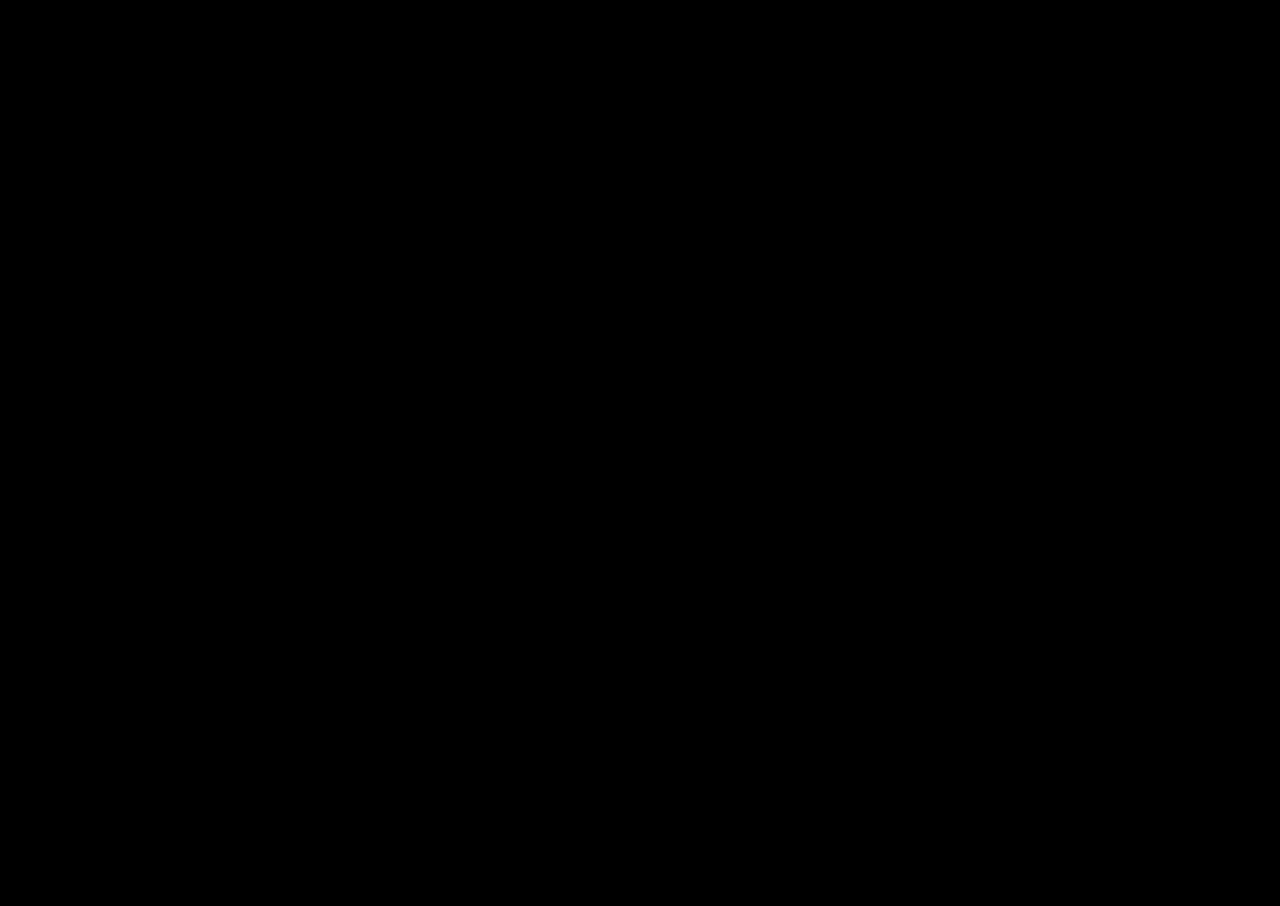
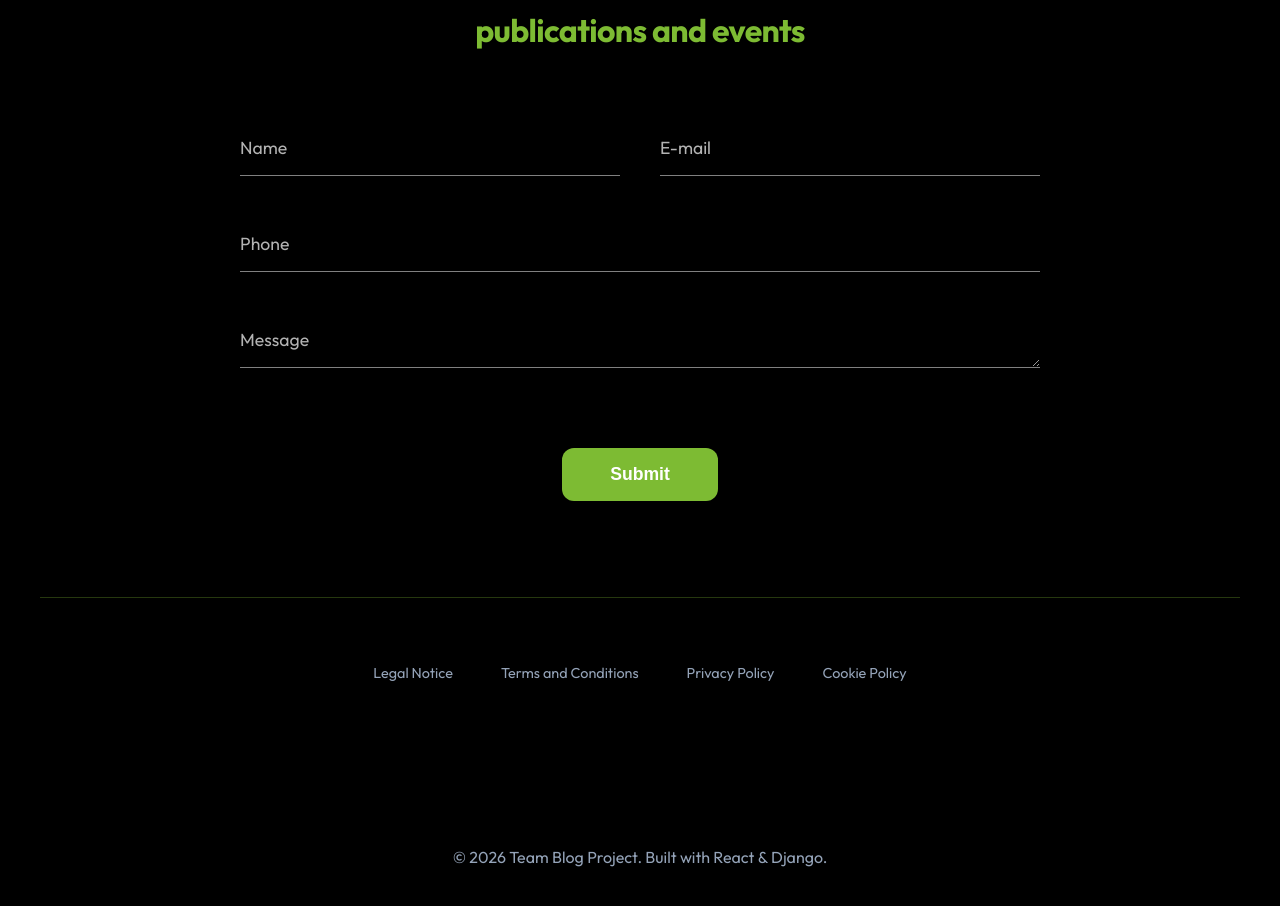
Before and after one commit to mayazahrouni2/blog, a React app in the folder frontend/: page / in a window 1280 px wide. Shown: the part 1191-2097 px from the top of the page. Before the commit the page ends 1235 px from the top, so only its background shows below. Built offline with nearby package versions, Linux system fonts and the light colour scheme; no server answers; the HTML template or start-up script is replaced by a standard one.

Commit message:
Add contact form and footer to Home page

```diff
--- a/frontend/src/index.css
+++ b/frontend/src/index.css
@@ -693,3 +693,97 @@ h3 {
   transform: scale(1.05);
   box-shadow: 0 0 20px rgba(125, 187, 51, 0.4);
 }
+
+/* Contact Section Styles */
+.contact-section {
+  padding: 6rem 0;
+  background: var(--background);
+  position: relative;
+}
+
+.mailing-title {
+  color: var(--primary);
+  text-align: center;
+  font-size: 2rem;
+  margin-bottom: 4rem;
+  max-width: 600px;
+  margin-left: auto;
+  margin-right: auto;
+}
+
+.contact-form {
+  max-width: 800px;
+  margin: 0 auto;
+  display: grid;
+  grid-template-columns: 1fr 1fr;
+  gap: 2.5rem;
+}
+
+.form-group-full {
+  grid-column: 1 / -1;
+}
+
+.form-input {
+  width: 100%;
+  background: transparent;
+  border: none;
+  border-bottom: 1px solid rgba(255, 255, 255, 0.5);
+  padding: 1rem 0;
+  color: white;
+  font-family: inherit;
+  font-size: 1.1rem;
+  transition: border-color 0.3s ease;
+}
+
+.form-input::placeholder {
+  color: rgba(255, 255, 255, 0.7);
+}
+
+.form-input:focus {
+  outline: none;
+  border-bottom-color: var(--primary);
+}
+
+.form-submit-container {
+  grid-column: 1 / -1;
+  text-align: center;
+  margin-top: 2rem;
+}
+
+/* Footer Styles */
+.footer {
+  padding: 4rem 0;
+  border-top: 1px solid var(--glass-border);
+  background: var(--background);
+}
+
+.footer-links {
+  display: flex;
+  justify-content: center;
+  flex-wrap: wrap;
+  gap: 3rem;
+}
+
+.footer-link {
+  color: var(--text-muted);
+  text-decoration: none;
+  font-size: 0.9rem;
+  transition: color 0.3s ease;
+}
+
+.footer-link:hover {
+  color: var(--primary);
+}
+
+@media (max-width: 600px) {
+  .contact-form {
+    grid-template-columns: 1fr;
+    padding: 0 1rem;
+  }
+
+  .footer-links {
+    flex-direction: column;
+    align-items: center;
+    gap: 1.5rem;
+  }
+}
--- a/frontend/src/pages/Home.jsx
+++ b/frontend/src/pages/Home.jsx
@@ -49,6 +49,36 @@ const Home = () => {
           />
         </div>
       </section>
+
+      <section className="contact-section">
+        <div className="container">
+          <h2 className="mailing-title">Join our mailing list for updates on publications and events</h2>
+          <form className="contact-form">
+            <input type="text" placeholder="Name" className="form-input" />
+            <input type="email" placeholder="E-mail" className="form-input" />
+            <div className="form-group-full">
+              <input type="tel" placeholder="Phone" className="form-input" />
+            </div>
+            <div className="form-group-full">
+              <textarea placeholder="Message" className="form-input" rows="1"></textarea>
+            </div>
+            <div className="form-submit-container">
+              <button type="submit" className="btn-green-modern">Submit</button>
+            </div>
+          </form>
+        </div>
+      </section>
+
+      <footer className="footer">
+        <div className="container">
+          <div className="footer-links">
+            <a href="#" className="footer-link">Legal Notice</a>
+            <a href="#" className="footer-link">Terms and Conditions</a>
+            <a href="#" className="footer-link">Privacy Policy</a>
+            <a href="#" className="footer-link">Cookie Policy</a>
+          </div>
+        </div>
+      </footer>
     </div>
   );
 };
```
